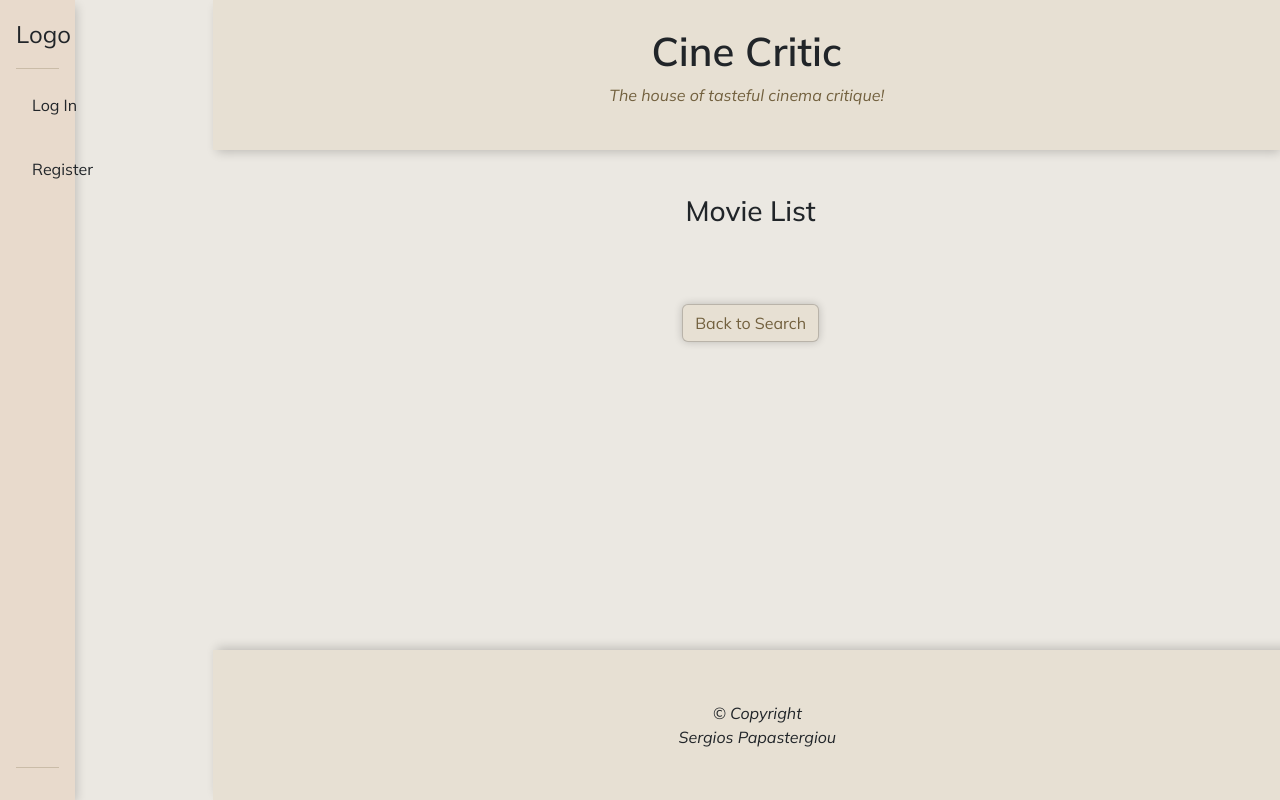
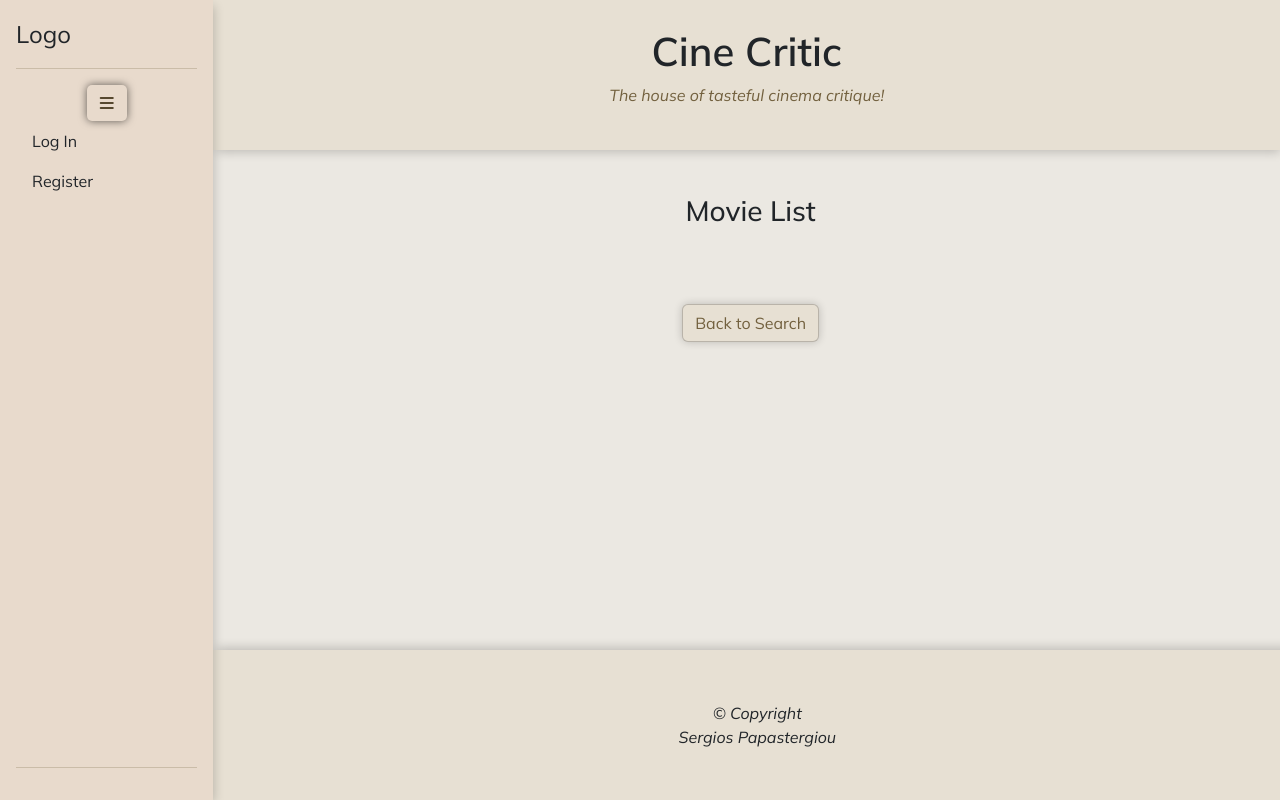
Before and after one commit to sergpapa/CineCritic, a Flask app: page / in a window 1280 px wide. Run offline with Flask 3, Linux system fonts and the light colour scheme; data that the repository does not hold is empty; some libraries are stand-ins or nearby versions.

Commit message:
navbar toggle

```diff
--- a/static/css/style.css
+++ b/static/css/style.css
@@ -14,8 +14,25 @@ small {
 
 .nav-bar {
     position: abolute;
-    width: 75px;
     height: 100%;
+    background-color: #E8DACC;
+    box-shadow: 3px 4px 10px -2px rgba(0, 0, 0, .2);
+}
+
+
+.navbar-expand {
+    width: 40px;
+    background-color: transparent;
+    color: #56482f;
+    padding: 6px;
+    border: none;
+    box-shadow: 0px 0px 8px rgba(0, 0, 0, .6);
+    border-radius: 5px;
+}
+
+.navbar-expand:hover {
+    box-shadow: 0px 0px 8px rgba(0, 0, 0, .8);
+    background-color:#E7E0D3;
 }
 
 .nav-pills .nav-link.active {
@@ -108,12 +125,6 @@ body {
     font-family: "Mulish", sans-serif;
 }
 
-.nav-bar {
-    background-color: #E8DACC;
-    height: 100vh;
-    box-shadow: 3px 4px 10px -2px rgba(0, 0, 0, .2);
-}
-
 header {
     background-color: #E7E0D3;
     height: 150px;
--- a/static/js/script.js
+++ b/static/js/script.js
@@ -7,6 +7,17 @@ for (let i = 0; i < nav_links.length; i++) {
 function activate() {
     this.classList.add("active")
 }
+
+$("#sidenav-toggler").on("click", function() {
+    if ($("#navbar").width() > 100 ) {
+        $("#navbar").width(50);
+        $("#nav-big").addClass("d-none")
+    } else {
+        $("#navbar").width(175);
+        $("#nav-big").removeClass("d-none")
+    }
+});
+
 
 // https://stackoverflow.com/questions/13643417/how-to-validate-pattern-matching-in-textarea
 // Yann Brelière
--- a/templates/base.html
+++ b/templates/base.html
@@ -28,12 +28,18 @@
         <title>Cine Critic</title>
     </head>
     <body>
-        <div class="nav-bar d-flex flex-column fixed-top flex-shrink-0 p-3 text-bez">
+
+        <div class="container-fluid">
+            <div class="row">
+                <div id="navbar" class="col-3 col-md-2 nav-bar d-flex flex-column fixed-top flex-shrink-0 p-3 text-bez">
                     <a href="/" class="d-flex align-items-center mb-3 mb-md-0 me-md-auto text-decoration-none">
                       <span class="fs-4">Logo</span>
                     </a>
                     <hr>
-            <ul class="nav nav-pills flex-column mb-auto ">
+                    <div class="text-center">
+                        <button id="sidenav-toggler" type="button" class="navbar-expand"><i class="fa-solid fa-bars"></i></button>
+                    </div>
+                    <ul id="nav-big" class="nav nav-pills flex-column mb-auto ">
                         {% if session.user %}
                             <li class="nav-item">
                                 <a class="nav-link" href="{{ url_for('profile', username=session['user']) }}">Profile</a>
@@ -58,8 +64,6 @@
                     </ul>
                     <hr>
                   </div>
-        <div class="container-fluid">
-            <div class="row">
                 <!--- Old Nav
                 <div class="nav-bar col-2 fixed-top d-flex flex-column">
                     <h1 class="mt-4"><a class="m-4" href="{{ url_for('search') }}">Logo</a></h1>
--- a/templates/profile.html
+++ b/templates/profile.html
@@ -2,7 +2,7 @@
 {% block content %}
     <div class="col ml-2">
         <div class="container-fluid .flex-wrap">
-            <div class="container-brown text-center">
+            <div class="container-brown offset-1 offset-md-0 text-center">
                 <div class="row">
                     <div class="col my-4">
                         <h3>{{ username }}'s Profile</h3>
```
Lines whose indentation alone changed are shown as unchanged.
